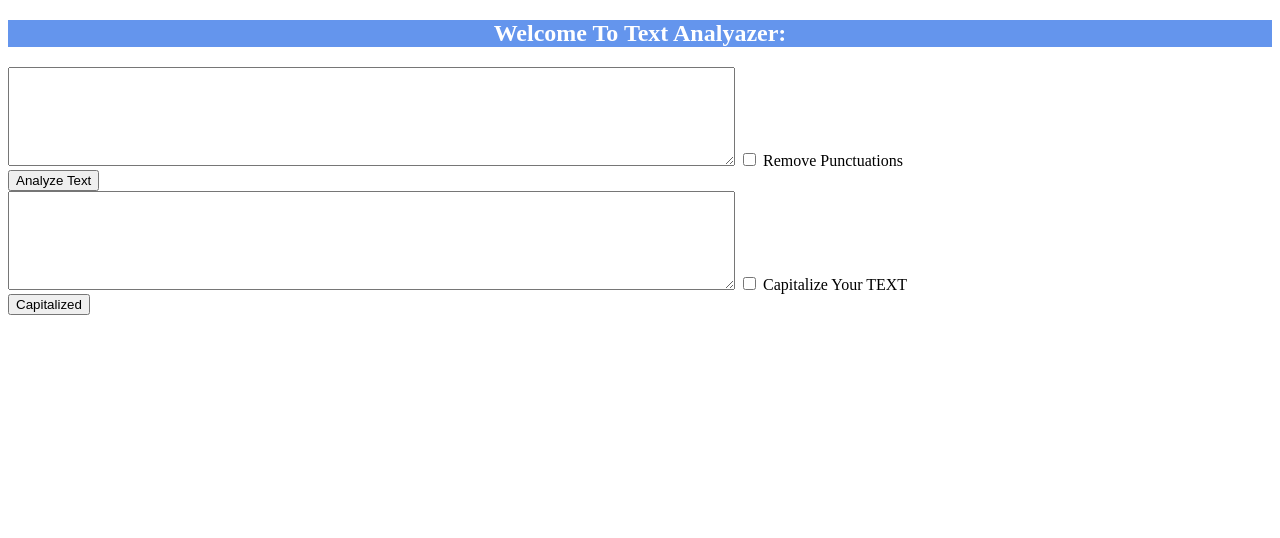
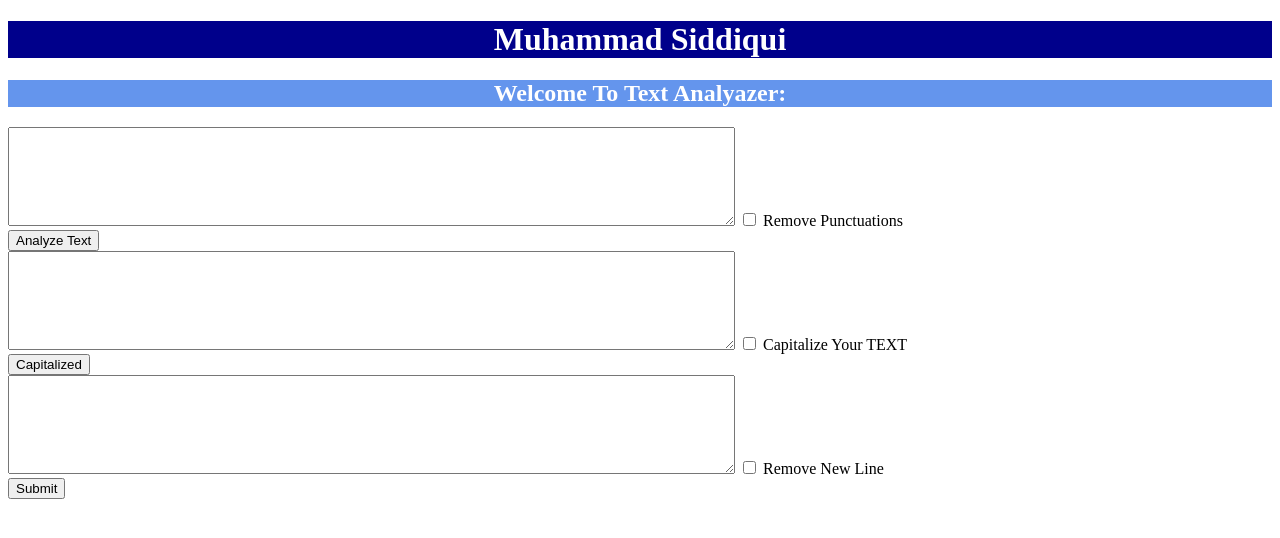
Before and after one commit to Muhammadsiddiqui07/Django_Project-01, a Django app: page / in a window 1280 px wide. Shown: the top 538 px of the page. Run offline with Django 5.2, Linux system fonts and the light colour scheme.

Commit message:
Add files via upload

```diff
--- a/firstProject/firstProject/urls.py
+++ b/firstProject/firstProject/urls.py
@@ -23,5 +23,5 @@ urlpatterns = [
     path('', views.index , name= 'index' ),
     path('analyze', views.analyze , name= 'analyze' ),
     path('capital-first', views.analyze , name= 'capital -first' ),
-
+    path('remove_new_line', views.analyze , name= 'remove_new_line' ),
 ]
--- a/firstProject/firstProject/views.py
+++ b/firstProject/firstProject/views.py
@@ -10,6 +10,7 @@ def analyze(request):
     djtext = request.GET.get('text' , 'defult')
     removepunc=request.GET.get('removepunc','off')
     fullcaps=request.GET.get('fullcaps','off')
+    newLineRemover=request.GET.get('newLineRemover','off')
 
     if removepunc == 'on':
         punctution = '''!()-{}[];:'"\,<>./?@#$%^&*_~'''
@@ -26,3 +27,12 @@ def analyze(request):
             analyzed = analyzed + char.upper()
         params = {'Purpose' : 'Change To Uppercase' , 'analyzed_text' : analyzed }
         return render(request , 'analyze.html' , params)
+
+    elif newLineRemover == 'on':
+        analyzed = ''
+        for char in djtext:
+            if char != '\n':
+                analyzed += char
+
+        params = {'Purpose' : 'Remove New Line' , 'analyzed_text' : analyzed }
+        return render(request , 'analyze.html' , params)
--- a/firstProject/templates/index.html
+++ b/firstProject/templates/index.html
@@ -26,8 +26,8 @@
 </head>
 
 <body>
-    <!-- <h1>Hello world</h1>
-    <h2>Muhammad Siddiqui</h2> -->
+    <!-- <h1>Hello world</h1>-->
+    <h1>Muhammad Siddiqui</h1>
     <h2>Welcome To Text Analyazer:</h2>
 
     <form action="/analyze" method='get'>
@@ -41,6 +41,12 @@
         <input type="checkbox" name="fullcaps"> Capitalize Your TEXT<br>
         <button type='submit'> Capitalized</button>
     </form>
+
+    <form action="/remove_new_line" method='get'></form>
+        <textarea name='text' style='margin: 0px; width: 721px; height: 93px;'></textarea>
+        <input type="checkbox" name="newLineRemover"> Remove New Line<br>
+        <button type='submit'> Submit</button>
+    </form>
 </body>
 
 </html>
```
